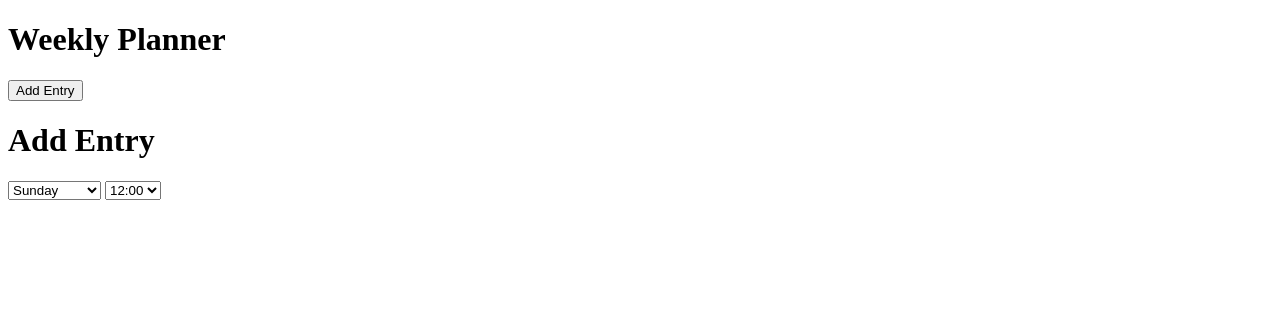
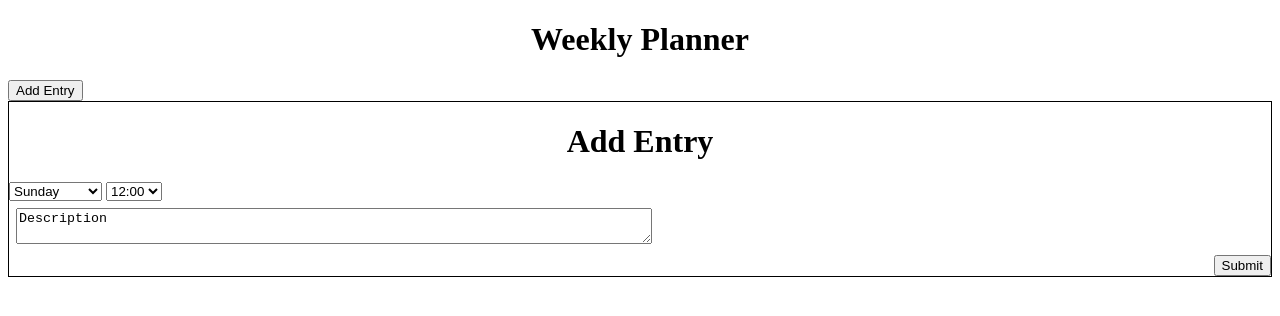
Before and after one commit to katiefugate/week-planner, a plain HTML site: page index.html in a window 1280 px wide. Drawn offline with Linux system fonts and the light colour scheme.

Commit message:
not yay.

```diff
--- a/index.html
+++ b/index.html
@@ -1,18 +1,20 @@
 <!DOCTYPE html>
 <html lang="en">
   <head>
-  <meta charset="UTF-8">
-  <meta name="viewport" content="width=device-width, initial-scale=1.0">
+    <meta charset="UTF-8" />
+    <meta name="viewport" content="width=device-width, initial-scale=1.0" />
     <title>Week Planner</title>
-  <link rel="stylesheet" href="styles.css">
+    <link rel="stylesheet" href="styles.css" />
   </head>
   <body>
+    <h1>Weekly Planner</h1>
+
     <div class="container">
-    <h1>Weekly Planner</h1>
       <button class="add-button">Add Entry</button>
       <div class="modal-container">
         <h1>Add Entry</h1>
         <form>
+          <div class="row">
             <select name="day-of-week" class="drop-down">
               <option value="Sunday">Sunday</option>
               <option value="Monday">Monday</option>
@@ -22,6 +24,7 @@
               <option value="friday">Friday</option>
               <option value="saturday">Saturday</option>
             </select>
+
             <select name="time" class="drop-down">
               <option value="12">12:00</option>
               <option value="1">1:00</option>
@@ -36,11 +39,15 @@
               <option value="10">10:00</option>
               <option value="11">11:00</option>
             </select>
+          </div>
+          <div class="row">
+            <textarea id="description" name="description">Description</textarea>
+          </div>
+          <button class="submit-button" type="submit">Submit</button>
         </form>
       </div>
     </div>
 
-
     <script src="main.js"></script>
   </body>
 </html>
--- a/styles.css
+++ b/styles.css
@@ -0,0 +1,26 @@
+.modal-container {
+  border: 1px solid black;
+  background-color: white;
+}
+
+h1 {
+  text-align: center;
+}
+
+form {
+  display: flex;
+  flex-direction: column;
+}
+
+.submit-button {
+  align-self: flex-end;
+}
+
+#description {
+  width: 630px;
+  margin: 7px;
+}
+
+.drop-down {
+
+}
```
Lines whose indentation alone changed are shown as unchanged.
